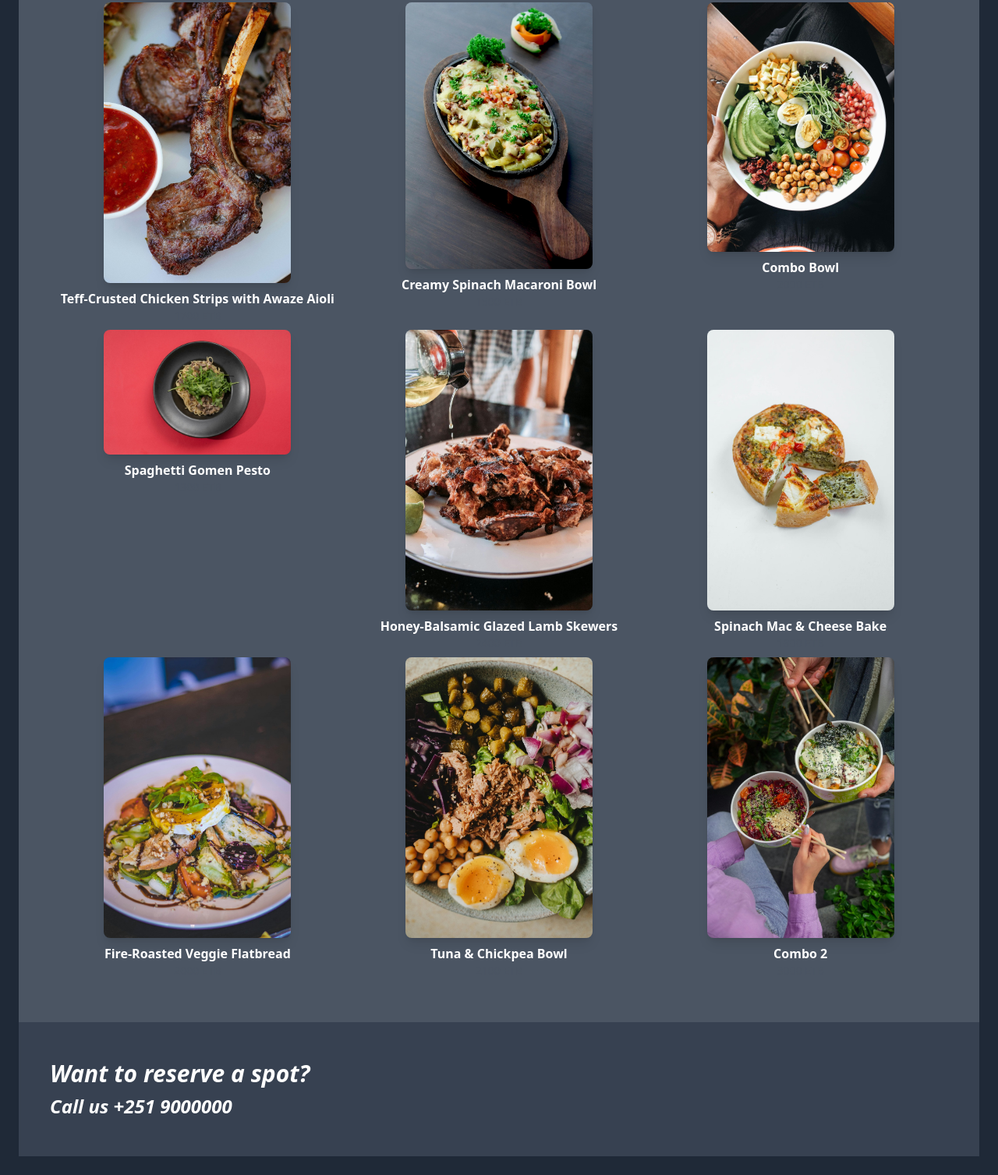
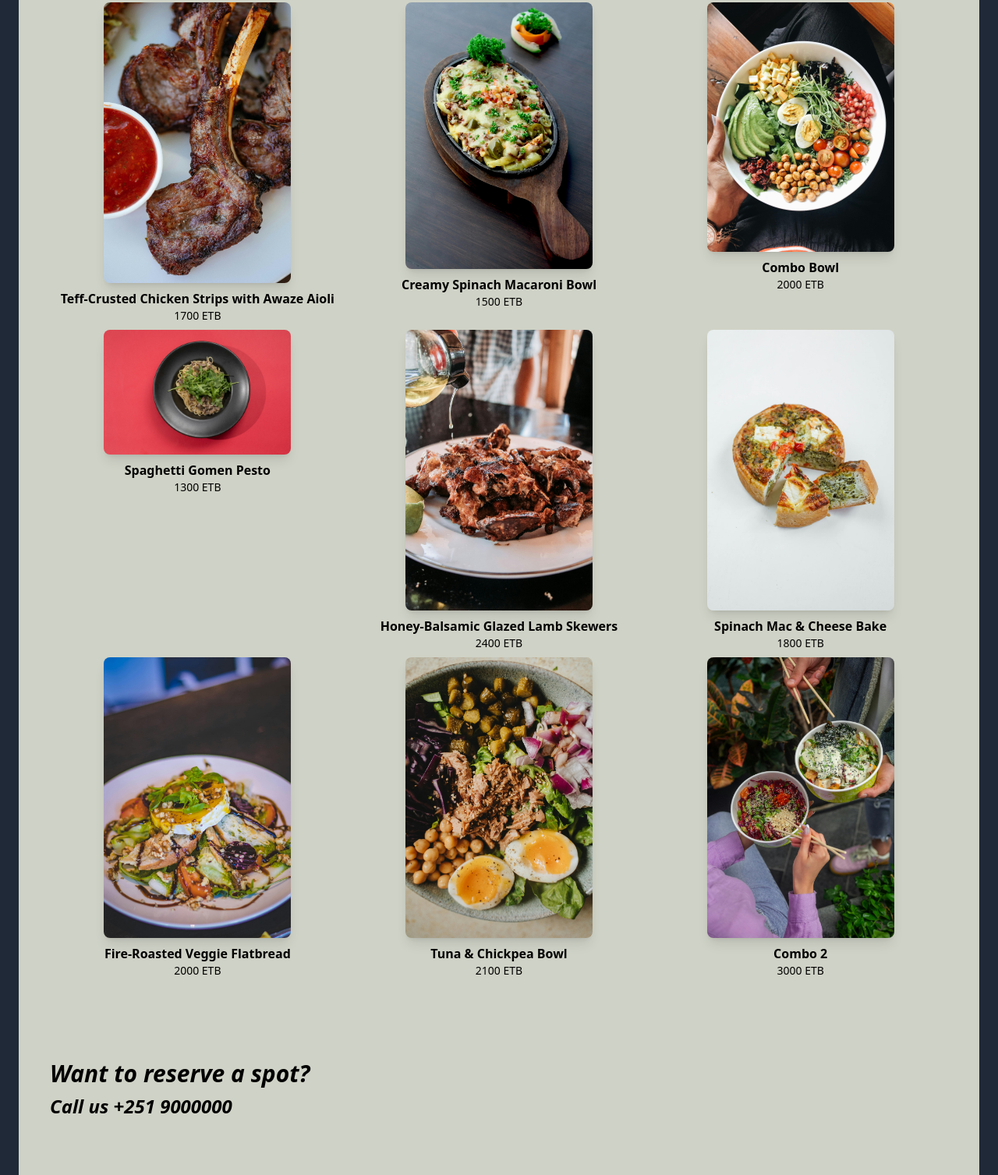
Before and after one commit to AbereTruphenah/savor-restaurant-web, a plain HTML site: page index.html in a window 1280 px wide. Shown: the part 1393-2900 px from the top of the page at 78% size. Drawn offline with nearby package versions, Linux system fonts and the light colour scheme.

Commit message:
Updated colors, and footer contacts

```diff
--- a/index.html
+++ b/index.html
@@ -12,7 +12,7 @@
   <script src="https://cdn.tailwindcss.com"></script>
 </head>
 
-<body class="bg-gray-900 text-white font-sans">
+<body class="bg-bg-[#CFD2C6] text-white font-sans">
   <header class="bg-[#CFD2C6] text-white py-4 px-6 flex justify-between items-center fixed top-0 left-0 w-full z-50
   shadow-lg">
     <nav class="relative space-x-4 text-sm group text-black">
@@ -145,75 +145,75 @@
       </section>
 
       <!-- Signature Dishes Section -->
-      <section id="main-dishes" class="bg-gray-600 py-14 px-6">
-        <h2 class="text-center text-4xl font-semibold text-yellow-300 mb-10" style="font-family: 'Lobster', cursive;">
+      <section id="main-dishes" class="bg-[#CFD2C6] py-14 px-6">
+        <h2 class="text-center text-4xl font-semibold text-[#36392D] mb-10" style="font-family: 'Lobster', cursive;">
           Our
           Signature Dishes</h2>
         <div class="grid grid-cols-1 sm:grid-cols-2 md:grid-cols-3 gap-2 max-w-6xl mx-auto text-center">
           <div>
             <img src="Assets/1.jpg" alt="Teff-Crusted Chicken" class="w-60 rounded-lg shadow-lg mb-2 mx-auto">
-            <h3 class="font-semibold">Teff-Crusted Chicken Strips with Awaze Aioli</h3>
-            <p class="text-sm text-gray-600">1700 ETB</p>
+            <h3 class="font-semibold text-black">Teff-Crusted Chicken Strips with Awaze Aioli</h3>
+            <p class="text-sm text-black">1700 ETB</p>
           </div>
           <div>
             <img src="Assets/2.jpg" alt="Spinach Macaroni" class="w-60 rounded-lg shadow-lg mb-2 mx-auto">
-            <h3 class="font-semibold">Creamy Spinach Macaroni Bowl</h3>
-            <p class="text-sm text-gray-600">1500 ETB</p>
+            <h3 class="font-semibold text-black">Creamy Spinach Macaroni Bowl</h3>
+            <p class="text-sm text-black">1500 ETB</p>
           </div>
           <div>
             <img src="Assets/3.jpg" alt="Combo Bowl" class="w-60 rounded-lg shadow-lg mb-2 mx-auto">
-            <h3 class="font-semibold">Combo Bowl</h3>
-            <p class="text-sm text-gray-600">2000 ETB</p>
+            <h3 class="font-semibold text-black">Combo Bowl</h3>
+            <p class="text-sm text-black">2000 ETB</p>
           </div>
           <div>
             <img src="Assets/4.jpg" alt="Spaghetti Gomen" class="w-60 rounded-lg shadow-lg mb-2 mx-auto">
-            <h3 class="font-semibold">Spaghetti Gomen Pesto</h3>
-            <p class="text-sm text-gray-600">1300 ETB</p>
+            <h3 class="font-semibold text-black">Spaghetti Gomen Pesto</h3>
+            <p class="text-sm text-black">1300 ETB</p>
           </div>
           <div>
             <img src="Assets/5.jpg" alt="Lamb Skewers" class="w-60 rounded-lg shadow-lg mb-2 mx-auto">
-            <h3 class="font-semibold">Honey-Balsamic Glazed Lamb Skewers</h3>
-            <p class="text-sm text-gray-600">2400 ETB</p>
+            <h3 class="font-semibold text-black">Honey-Balsamic Glazed Lamb Skewers</h3>
+            <p class="text-sm text-black">2400 ETB</p>
           </div>
           <div>
             <img src="Assets/6.jpg" alt="Spinach Mac & Cheese" class="w-60 rounded-lg shadow-lg mb-2 mx-auto">
-            <h3 class="font-semibold">Spinach Mac & Cheese Bake</h3>
-            <p class="text-sm text-gray-600">1800 ETB</p>
+            <h3 class="font-semibold text-black">Spinach Mac & Cheese Bake</h3>
+            <p class="text-sm text-black">1800 ETB</p>
           </div>
           <div>
             <img src="Assets/7.jpg" alt="Veggie Flatbread" class="w-60 rounded-lg shadow-lg mb-2 mx-auto">
-            <h3 class="font-semibold">Fire-Roasted Veggie Flatbread</h3>
-            <p class="text-sm text-gray-600">2000 ETB</p>
+            <h3 class="font-semibold text-black">Fire-Roasted Veggie Flatbread</h3>
+            <p class="text-sm text-black">2000 ETB</p>
           </div>
           <div>
             <img src="Assets/8.jpg" alt="Tuna Chickpea Bowl" class="w-60 rounded-lg shadow-lg mb-2 mx-auto">
-            <h3 class="font-semibold">Tuna & Chickpea Bowl</h3>
-            <p class="text-sm text-gray-600">2100 ETB</p>
+            <h3 class="font-semibold text-black">Tuna & Chickpea Bowl</h3>
+            <p class="text-sm text-black">2100 ETB</p>
           </div>
           <div>
             <img src="Assets/9.jpg" alt="Combo 2" class="w-60 rounded-lg shadow-lg mb-2 mx-auto">
-            <h3 class="font-semibold">Combo 2</h3>
-            <p class="text-sm text-gray-600">3000 ETB</p>
+            <h3 class="font-semibold text-black">Combo 2</h3>
+            <p class="text-sm text-black">3000 ETB</p>
           </div>
         </div>
       </section>
 
       <!-- Reserve Section -->
-      <section class="bg-gray-700 py-12 text-left pl-10">
-        <h2 class="text-3xl font-semibold text-white-300 italic">Want to reserve a spot?</h2>
-        <p class="text-2xl font-bold mt-2 text-white italic">Call us +251 9000000</p>
+      <section class="bg-[#CFD2C6] py-12 text-left pl-10">
+        <h2 class="text-3xl font-semibold text-black italic">Want to reserve a spot?</h2>
+        <p class="text-2xl font-bold mt-2 text-black italic">Call us +251 9000000</p>
       </section>
 
-      <section class="bg-gray-800 py-10 px-6">
+      <section class="bg-[#CFD2C6] py-10 px-6">
         <div class="max-w-6xl mx-auto">
           <img src="Assets/reserve.jpg" alt="Restaurant Collage" class="rounded-lg shadow-md w-full">
         </div>
       </section>
   </main>
 
-  <footer class="bg-grey-100 text-white py-10 px-6">
+  <footer class="bg-[#CFD2C6] text-black py-10 px-6 flex flex-row">
     <div class="max-w-6xl mx-auto grid grid-cols-1 md:grid-cols-3 gap-8 text-sm items-start text-left">
-      <div class="flex flex-col items-start gap-2">
+      <div class="mx-8 flex flex-col items-start gap-2">
         <nav class="flex flex-row gap-6">
           <a href="menu.html" class="hover:text-yellow-300">Menu</a>
           <a href="#story" class="hover:text-yellow-300">Our Story</a>
@@ -222,17 +222,16 @@
         </nav>
         <p class="mt-2">Opening hours<br>Monday - Sunday<br>7 am - 11 pm</p>
       </div>
-      <div class="text-left">
+      <div class="mx-8 text-left flex flex-col items-center">
         <a href="#" class="text-lg font-bold tracking-wide hover:text-yellow-300">Savor</a>
-        <div class="flex justify-center gap-4 mt-4">
-          <a href="#" class="hover:text-yellow-300"><i class="fab fa-facebook-f"></i></a>
-          <a href="#" class="hover:text-yellow-300"><i class="fab fa-instagram"></i></a>
-          <a href="#" class="hover:text-yellow-300"><i class="fab fa-twitter"></i></a>
-          <a href="#" class="hover:text-yellow-300"><i class="fab fa-youtube"></i></a>
-
+        <div class="flex justify-center gap-4">
+          <a href="#"><img src="Assets/facebook.svg" alt="Facebook" class="w-6 h-6 filter invert"></a>
+          <a href="#"><img src="Assets/instagram.svg" alt="Instagram" class="w-6 h-6 filter invert"></a>
+          <a href="#"><img src="Assets/twitter.svg" alt="Twitter" class="w-6 h-6 filter invert"></a>
+          <a href="#"><img src="Assets/youtube.svg" alt="YouTube" class="w-6 h-6 filter invert"></a>
         </div>
       </div>
-      <div class="text-left">
+      <div class="mx-8 text-left">
         <p><strong>Location</strong><br> Bole Atlas - Behind 2000<br>Habesha</p>
         <iframe
           src="https://www.google.com/maps/embed?pb=!1m18!1m12!1m3!1d3940.616016036783!2d38.763258900000004!3d9.007434500000002!2m3!1f0!2f0!3f0!3m2!1i1024!2i768!4f13.1!3m3!1m2!1s0x164b8506d6ba9561%3A0x771fa82d5f6d270a!2sSavor%20Restaurant!5e0!3m2!1sen!2set!4v1750915949967!5m2!1sen!2set"
```
